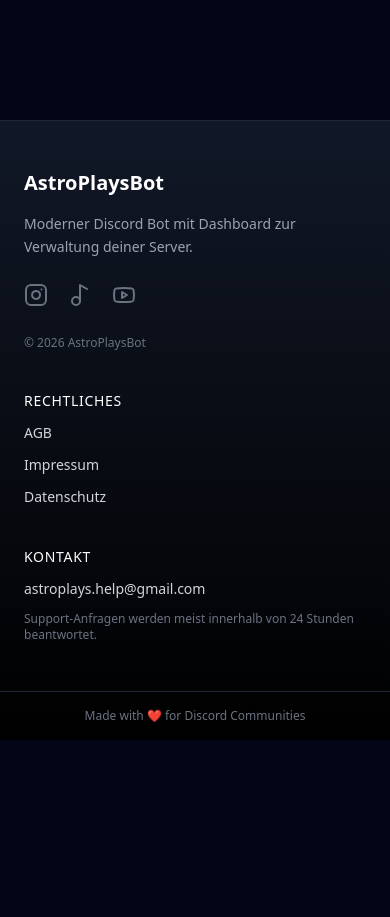
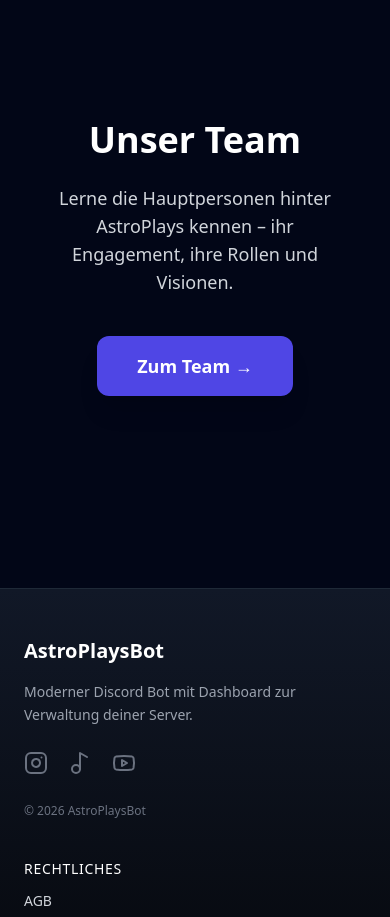
Before and after one commit to AstroPlaysBot/information, a Next.js app: page / in a window 390 px wide. Shown: the part 5560-6477 px from the top of the page. Before the commit the page ends 6300 px from the top, so only its background shows below. Built offline with nearby package versions, Linux system fonts and the light colour scheme.

Commit message:
Update page.tsx

```diff
--- a/src/app/page.tsx
+++ b/src/app/page.tsx
@@ -156,6 +156,26 @@ export default function HomePage() {
         </a>
       </section>
 
+      {/* TEAM SECTION */}
+      <section
+        id="team"
+        className="relative px-8 max-w-7xl mx-auto mt-48 mb-48 text-center">
+        <h2 className="text-4xl md:text-5xl font-extrabold text-white mb-6">Unser Team</h2>
+        <p className="text-gray-300 max-w-2xl mx-auto mb-10 text-lg">
+          Lerne die Hauptpersonen hinter AstroPlays kennen – ihr Engagement, ihre Rollen und Visionen.
+        </p>
+
+        <a
+          href="/team"
+          className="inline-flex items-center justify-center
+                     rounded-xl bg-indigo-600 hover:bg-indigo-500
+                     transition text-white font-semibold
+                     px-10 py-4 text-lg shadow-xl hover:shadow-2xl"
+        >
+          Zum Team →
+        </a>
+      </section>
+
       <style jsx global>{`
         @keyframes gradientMove {
           0% { background-position: 0% 50%; }
```
